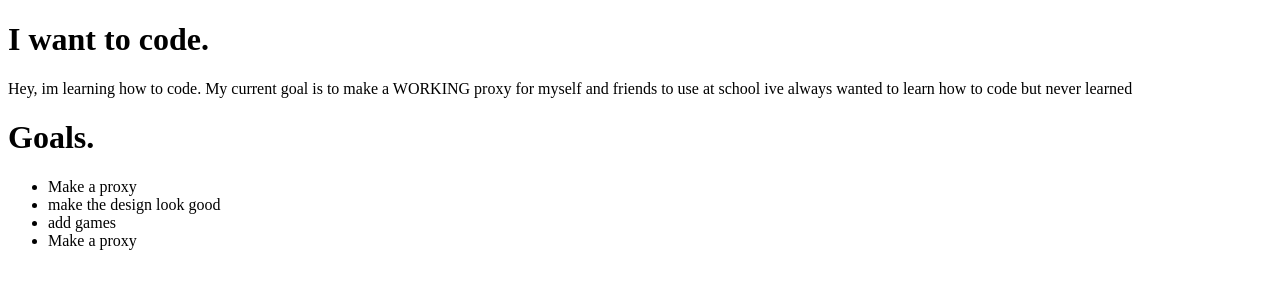
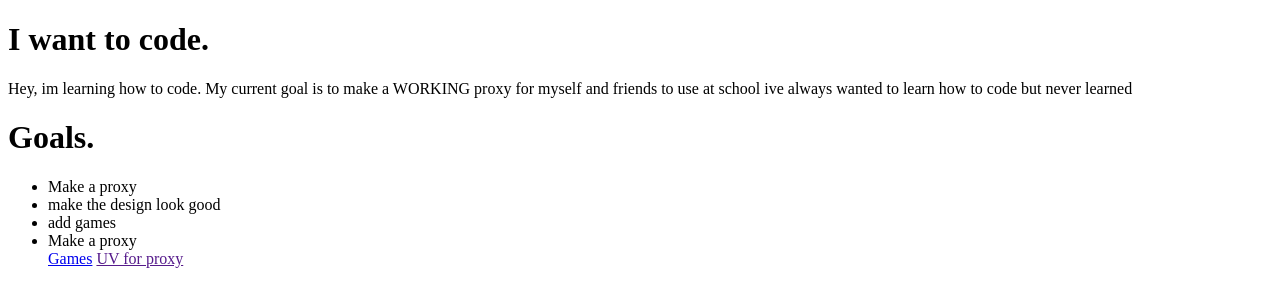
Before and after one commit to robeari/coolthing, a plain HTML site: page index.html in a window 1280 px wide. Drawn offline with Linux system fonts and the light colour scheme.

Commit message:
Update index.html

```diff
--- a/index.html
+++ b/index.html
@@ -14,8 +14,8 @@
   <li>make the design look good</li>
   <li>add games</li>
   <li>Make a proxy</li>
-
-
+<a href=https://github.com/a456pur/seraph/tree/main/games>Games</a>
+<a href=>UV for proxy</a>
   </ul>
 
   </p>
```
